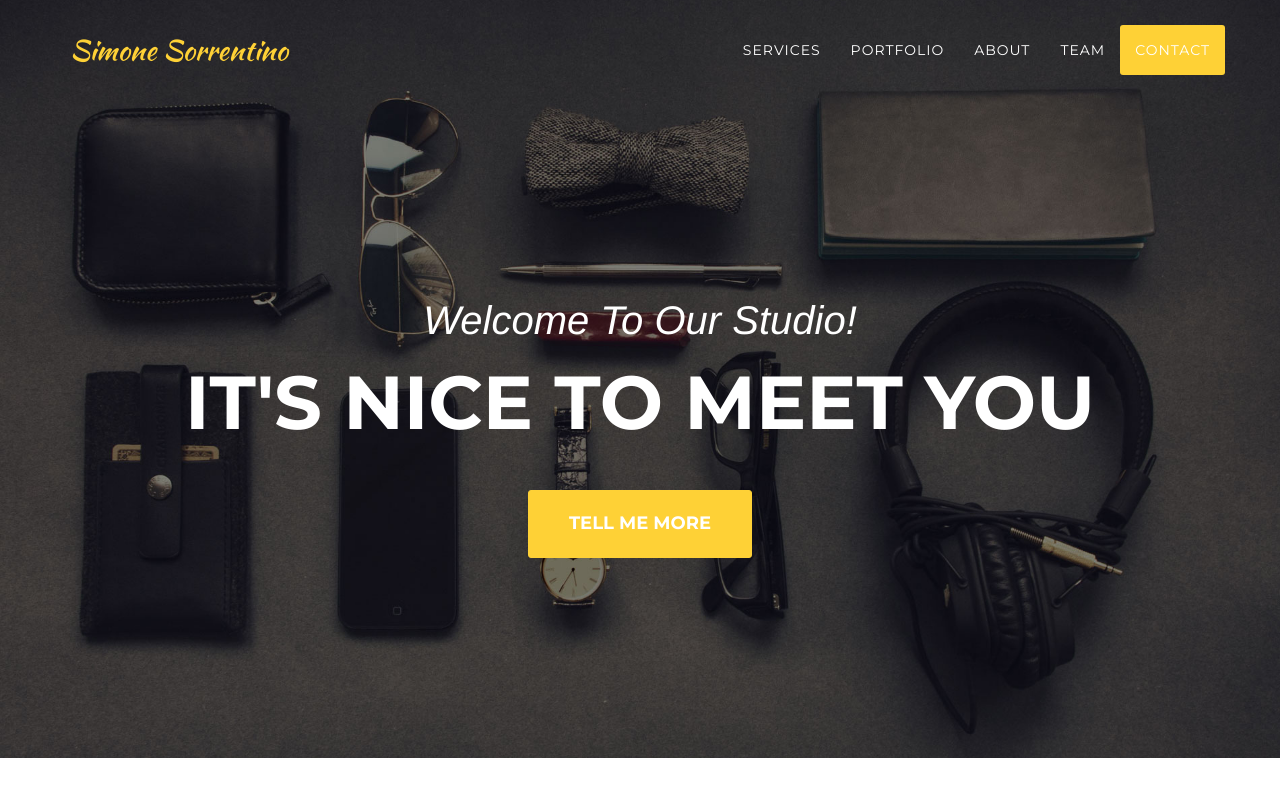
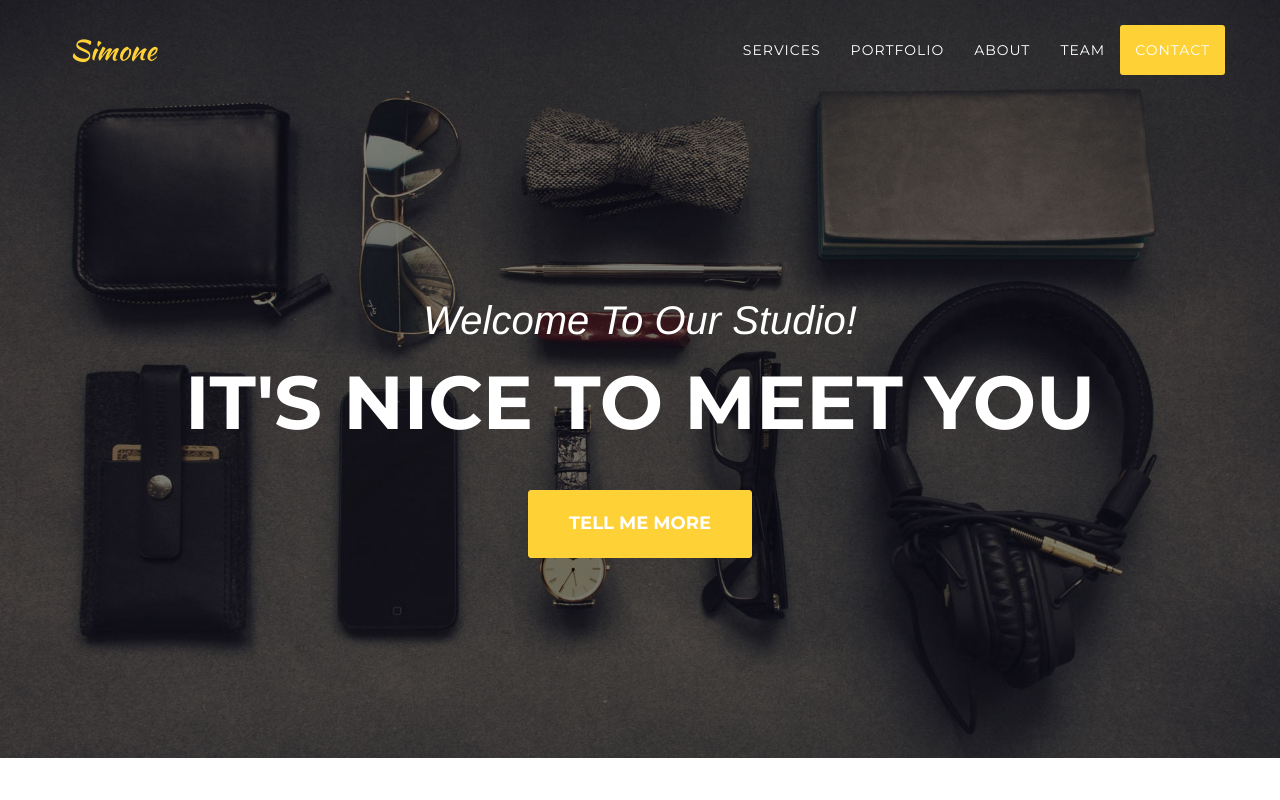
Before and after one commit to SimoSorre/SimoSorre.github.io, a plain HTML site: page index.html in a window 1280 px wide. Shown: the top 800 px of the page. Drawn offline with nearby package versions, Linux system fonts and the light colour scheme; a web font is replaced by a local one.

Commit message:
Try Eclipse

```diff
--- a/index.html
+++ b/index.html
@@ -46,7 +46,7 @@
                     <span class="icon-bar"></span>
                     <span class="icon-bar"></span>
                 </button>
-                <a class="navbar-brand page-scroll" href="#page-top">Simone Sorrentino</a>
+                <a class="navbar-brand page-scroll" href="#page-top">Simone</a>
             </div>
 
             <!-- Collect the nav links, forms, and other content for toggling -->
```
